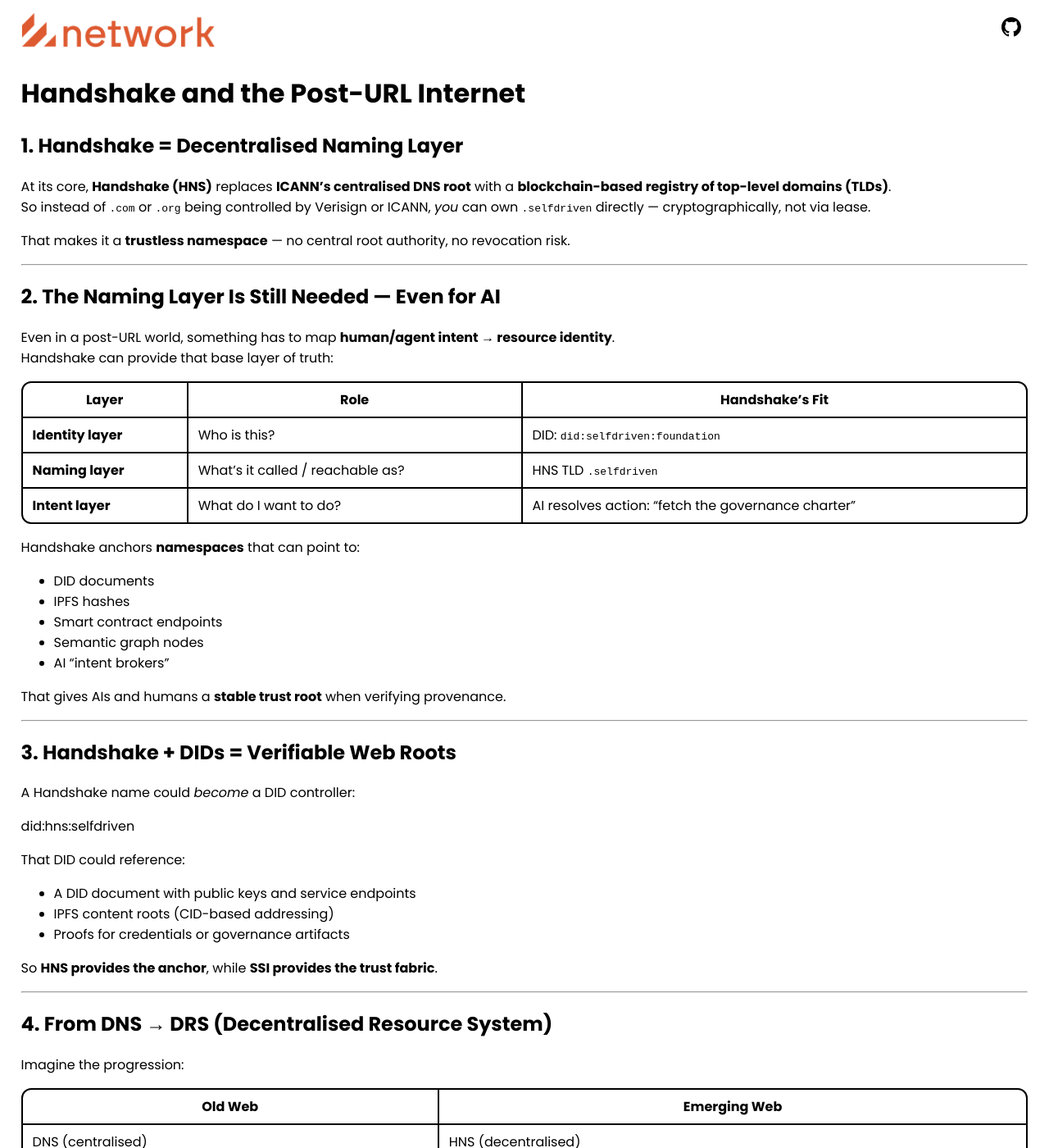
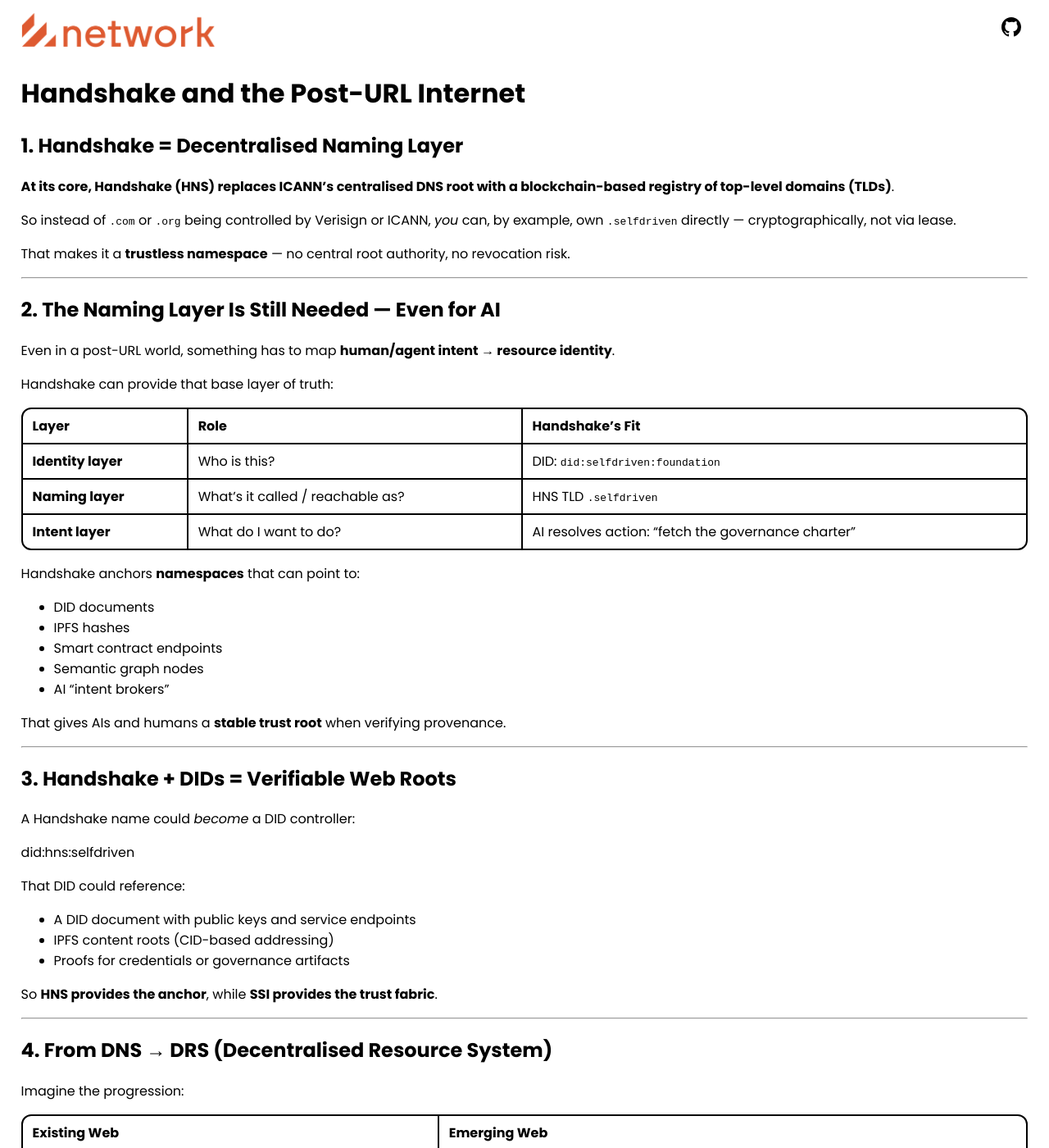
Before and after one commit to selfdriven-foundation/selfdriven-network, a Jekyll site: the page built from docs/pages/infra-interface-research-beyond-urls-handshake.md, in a window 1280 px wide and 1400 px high. Shown: the whole window at 82% size. Built offline with Jekyll 4.4.1, drawn with Linux system fonts in a browser that asks for light colours; some of the changed text lies outside the part shown.

Commit message:
beyond-urls

```diff
--- a/docs/pages/infra-interface-research-beyond-urls-handshake.md
+++ b/docs/pages/infra-interface-research-beyond-urls-handshake.md
@@ -9,8 +9,9 @@ title: "Handshake and the Post-URL Internet"
 
 ## 1. Handshake = Decentralised Naming Layer
 
-At its core, **Handshake (HNS)** replaces **ICANN’s centralised DNS root** with a **blockchain-based registry of top-level domains (TLDs)**.
-So instead of `.com` or `.org` being controlled by Verisign or ICANN, *you* can own `.selfdriven` directly — cryptographically, not via lease.
+**At its core, Handshake (HNS) replaces ICANN’s centralised DNS root with a blockchain-based registry of top-level domains (TLDs)**.
+
+So instead of `.com` or `.org` being controlled by Verisign or ICANN, *you* can, by example, own `.selfdriven` directly — cryptographically, not via lease.
 
 That makes it a **trustless namespace** — no central root authority, no revocation risk.
 
@@ -19,10 +20,11 @@ That makes it a **trustless namespace** — no central root authority, no revoca
 ## 2. The Naming Layer Is Still Needed — Even for AI
 
 Even in a post-URL world, something has to map **human/agent intent → resource identity**.
+
 Handshake can provide that base layer of truth:
 
 | Layer | Role | Handshake’s Fit |
-|-------|------|-----------------|
+|:------|:-----|:----------------|
 | **Identity layer** | Who is this? | DID: `did:selfdriven:foundation` |
 | **Naming layer** | What’s it called / reachable as? | HNS TLD `.selfdriven` |
 | **Intent layer** | What do I want to do? | AI resolves action: “fetch the governance charter” |
@@ -57,8 +59,8 @@ So **HNS provides the anchor**, while **SSI provides the trust fabric**.
 
 Imagine the progression:
 
-| Old Web | Emerging Web |
-|----------|---------------|
+| Existing Web | Emerging Web |
+|:---------|:--------------|
 | DNS (centralised) | HNS (decentralised) |
 | URLs | DIDs / CIDs / Intents |
 | HTTPS certs | Cryptographic proofs |
@@ -72,7 +74,7 @@ In that sense, **Handshake is the bootstrap system** — it lets AIs, agents, an
 
 When an AI receives an intent like:
 
-> “Find the verified constitution for the selfdriven.foundation”
+*“Find the verified constitution for the selfdriven.foundation”*
 
 It might:
 1. Resolve `.selfdriven` via Handshake (to get a DID or CID).
```
Also changed, not shown: other parts of docs/pages/infra-interface-research-beyond-urls-handshake.md (+2 -2 lines), docs/pages/infra-interface-research-beyond-urls.md (+15 -14 lines).
